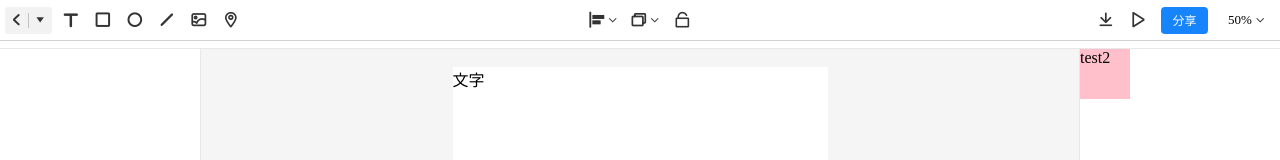
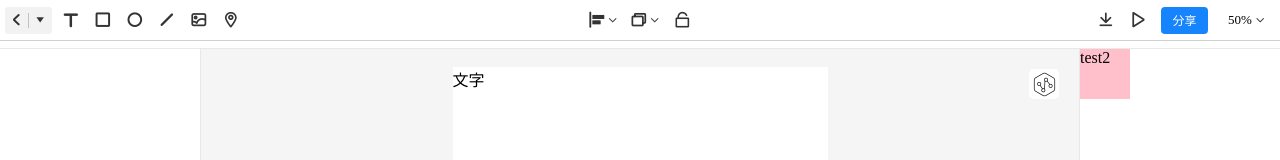
Before and after one commit to V-Gamer/lowCode, a Vue app: page /editPage in a window 1280 px wide. Shown: the top 160 px of the page. Built offline with nearby package versions, Linux system fonts and the light colour scheme.

Commit message:
合并组件列表到编辑页面

```diff
--- a/src/components/shape.vue
+++ b/src/components/shape.vue
@@ -163,8 +163,8 @@ export default {
 
         // 移动点
         if (name == "upperLeft") {
-          defaultStyle.top = newTop+ "px";
-          defaultStyle.left = newLeft+ "px";
+          defaultStyle.top = newTop + "px";
+          defaultStyle.left = newLeft + "px";
           defaultStyle.height =
             distanceY1 + height > 0 ? distanceY1 + height + "px" : 0;
           defaultStyle.width =
--- a/src/view/editPage/index.css
+++ b/src/view/editPage/index.css
@@ -26,6 +26,7 @@
 }
 .edit-container .edit-area .canvas-container {
   flex: 1;
+  position: relative;
 }
 .edit-container .edit-area .canvas-container .canvas-area {
   position: fixed;
--- a/src/view/editPage/index.less
+++ b/src/view/editPage/index.less
@@ -25,6 +25,7 @@
     }
     .canvas-container {
       flex: 1;
+      position: relative;
       .canvas-area {
         position: fixed;
         top: 50%;
--- a/src/view/editPage/index.vue
+++ b/src/view/editPage/index.vue
@@ -39,6 +39,9 @@
             <div id="test" @mousedown="handleMouseDown($event)">test</div>
           </div>
         </div> -->
+        <div class="sub-menu-container">
+          <componentPopup></componentPopup>
+        </div>
       </div>
       <!-- 属性列表框 -->
       <div class="property-list-container">
@@ -60,7 +63,7 @@
 <script>
 import Shape from "../../components/shape.vue";
 import component from "../../components/component.vue";
-// import componentPopup from "../../components/componentPopup/index.vue";
+import ComponentPopup from "../../components/componentPopup/index.vue";
 import vButton from "../../components/component/v-button.vue";
 import ToolBar from "../../components/edToolBar/edToolBar.vue";
 
@@ -69,9 +72,9 @@ export default {
   components: {
     Shape: Shape,
     Cpnt: component,
-    // ComponentPopup: componentPopup,
+    ComponentPopup,
     vButton,
-    ToolBar
+    ToolBar,
   },
   computed: {
     curComponent() {
```
